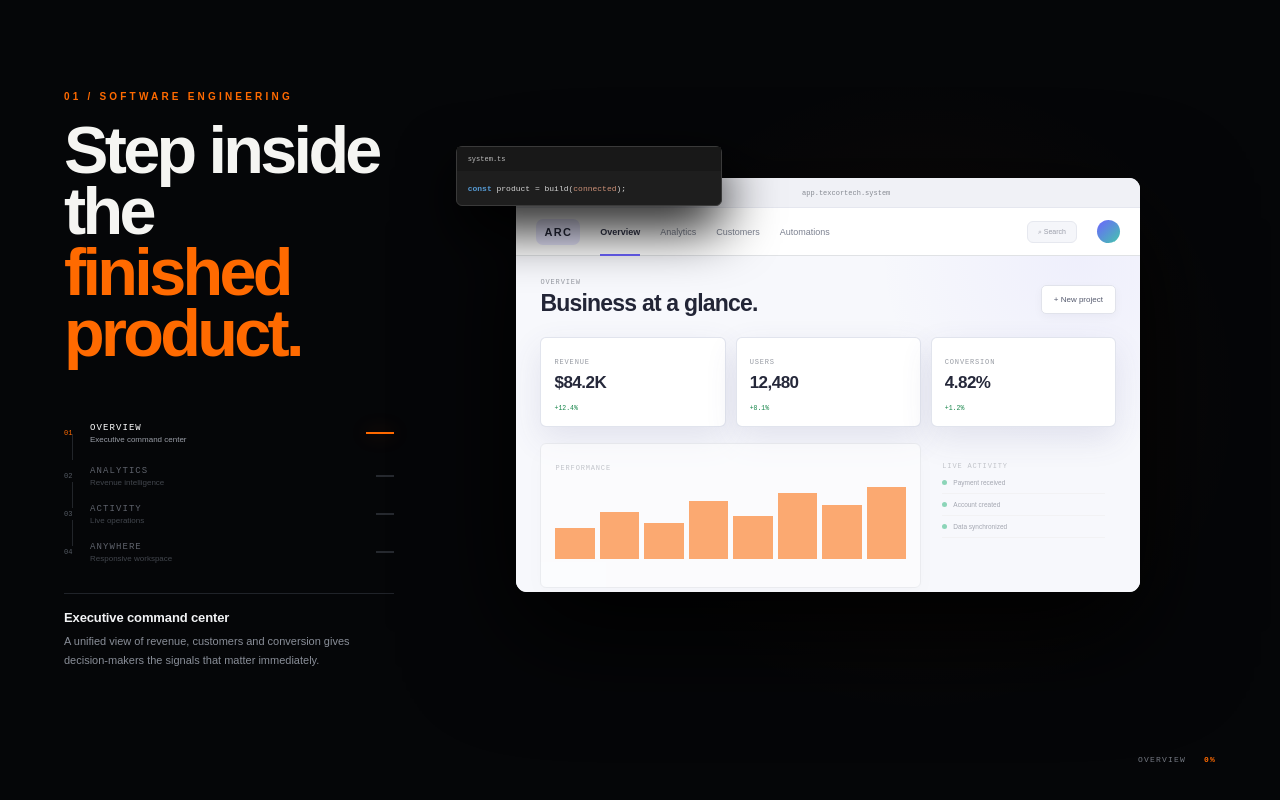
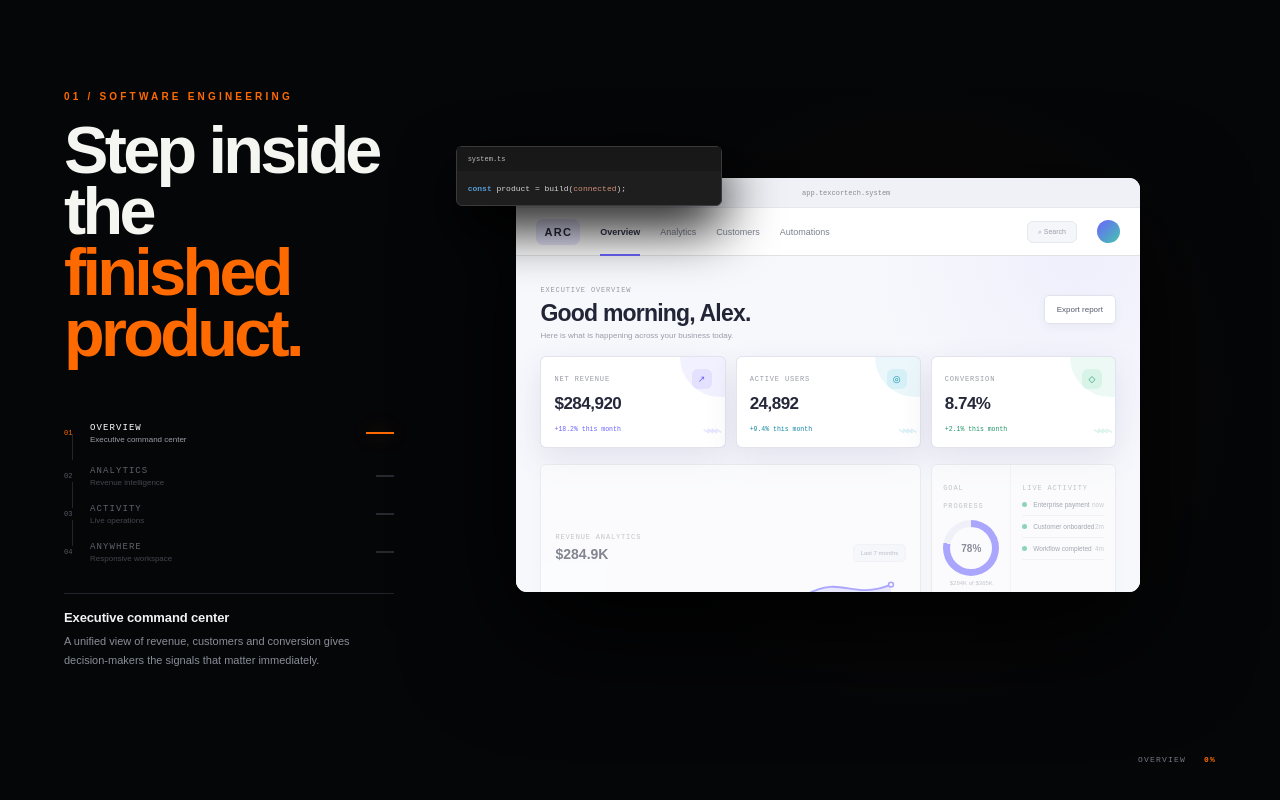
Before and after one commit to karisajoshua/texcortech-immersive, a Next.js app: page / in a window 1280 px wide. Shown: the part 3612-4412 px from the top of the page. Built offline with nearby package versions, Linux system fonts and the light colour scheme.

Commit message:
fix: replace legacy orange dashboard with premium analytics UI

```diff
--- a/src/components/SoftwareJourney.tsx
+++ b/src/components/SoftwareJourney.tsx
@@ -21,9 +21,16 @@ export default function SoftwareJourney(){
     <div className="sw-browserbar"><i/><i/><i/><span>app.texcortech.system</span></div>
     <div className="sw-appnav"><strong>ARC</strong><span className="active">Overview</span><span>Analytics</span><span>Customers</span><span>Automations</span><div className="sw-search">⌕ Search</div><b/></div>
     <div className="sw-dashboard">
-     <div className="sw-welcome"><small>OVERVIEW</small><h3>Business at a glance.</h3><button>+ New project</button></div>
-     <div className={"sw-cards sw-focus-"+stage}><article><small>REVENUE</small><strong>$84.2K</strong><em>+12.4%</em></article><article><small>USERS</small><strong>12,480</strong><em>+8.1%</em></article><article><small>CONVERSION</small><strong>4.82%</strong><em>+1.2%</em></article></div>
-     <div className={"sw-panels sw-focus-"+stage}><div className="sw-chart"><small>PERFORMANCE</small><div>{[42,63,48,78,58,88,72,96].map((h,i)=><i key={i} style={{height:h+"%"}}/>)}</div></div><div className="sw-feed"><small>LIVE ACTIVITY</small><p><i/>Payment received</p><p><i/>Account created</p><p><i/>Data synchronized</p></div></div>
+     <div className="sw-welcome"><div><small>EXECUTIVE OVERVIEW</small><h3>Good morning, Alex.</h3><p>Here is what is happening across your business today.</p></div><button>Export report</button></div>
+     <div className={"sw-cards sw-focus-"+stage}>
+      <article className="metric-violet"><div><small>NET REVENUE</small><span>↗</span></div><strong>$284,920</strong><em>+18.2% this month</em><i className="sparkline">⌁⌁⌁</i></article>
+      <article className="metric-cyan"><div><small>ACTIVE USERS</small><span>◎</span></div><strong>24,892</strong><em>+9.4% this month</em><i className="sparkline">⌁⌁⌁</i></article>
+      <article className="metric-green"><div><small>CONVERSION</small><span>◇</span></div><strong>8.74%</strong><em>+2.1% this month</em><i className="sparkline">⌁⌁⌁</i></article>
+     </div>
+     <div className={"sw-panels sw-focus-"+stage}>
+      <div className="sw-chart"><div className="panel-head"><div><small>REVENUE ANALYTICS</small><strong>$284.9K</strong></div><span>Last 7 months</span></div><div className="line-chart"><svg viewBox="0 0 420 90" preserveAspectRatio="none"><defs><linearGradient id="areaGradient" x1="0" y1="0" x2="0" y2="1"><stop offset="0%" stopColor="#6c63ff" stopOpacity=".22"/><stop offset="100%" stopColor="#6c63ff" stopOpacity="0"/></linearGradient></defs><path className="area" d="M0 70 C45 63 65 72 105 52 S165 58 205 37 S270 48 315 24 S370 32 420 12 L420 90 L0 90 Z"/><path className="line" d="M0 70 C45 63 65 72 105 52 S165 58 205 37 S270 48 315 24 S370 32 420 12"/><circle cx="420" cy="12" r="3"/></svg><div className="chart-labels"><span>Apr</span><span>May</span><span>Jun</span><span>Jul</span><span>Aug</span><span>Sep</span><span>Oct</span></div></div></div>
+      <div className="sw-sidepanel"><div className="donut-wrap"><small>GOAL PROGRESS</small><div className="donut"><strong>78%</strong></div><p>$284K of $365K</p></div><div className="sw-feed"><small>LIVE ACTIVITY</small><p><i/>Enterprise payment <b>now</b></p><p><i/>Customer onboarded <b>2m</b></p><p><i/>Workflow completed <b>4m</b></p></div></div>
+     </div>
     </div>
    </div>
    <div className="sw-code"><span>system.ts</span><code><b>const</b> product = build(<em>connected</em>);</code></div>
```
